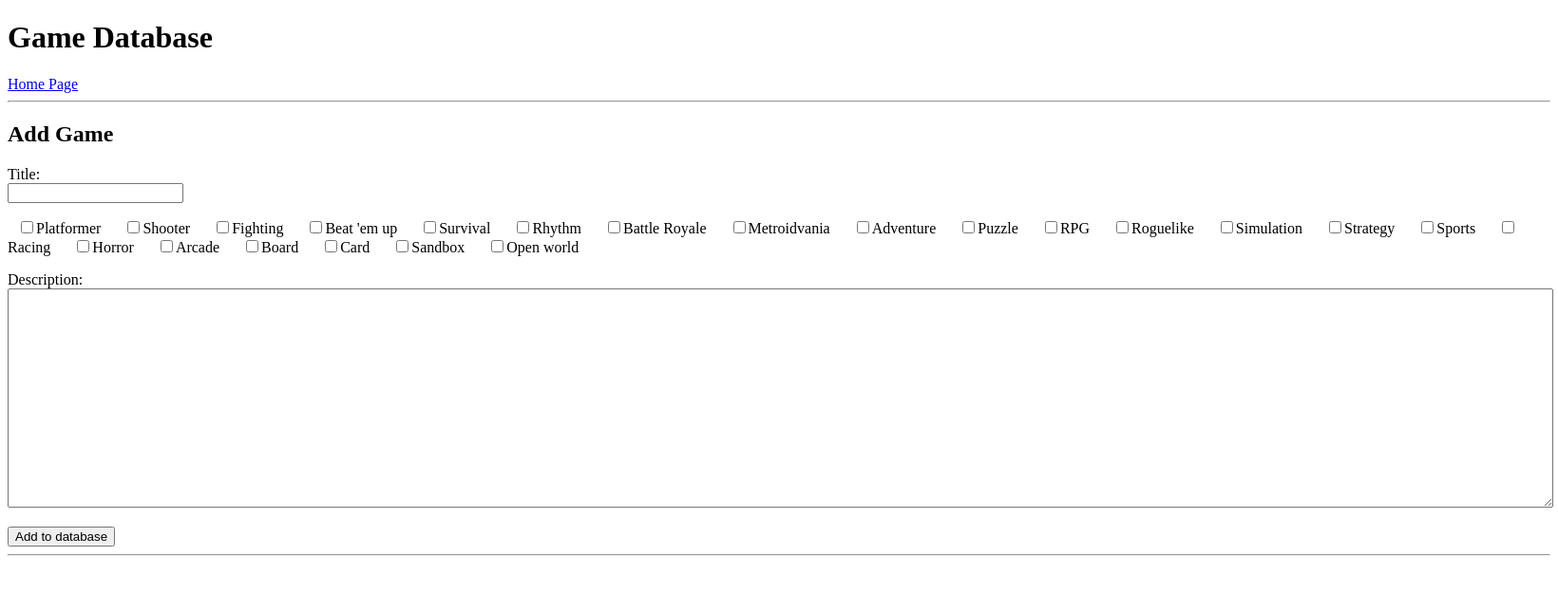
After one commit to LeoLampio/tsoha_games, a Flask app: page /add in a window 1640 px wide. The commit adds this page. Shown: the top 625 px of the page at 95% size. Run offline with Flask 3, Linux system fonts and the light colour scheme.

Commit message:
Added a page for adding games (without db)

```diff
--- /dev/null
+++ b/games.py
@@ -0,0 +1,29 @@
+from db import db
+from sqlalchemy.sql import text
+import users
+
+def get_genres():
+    return [
+        "Platformer",
+        "Shooter",
+        "Fighting",
+        "Beat 'em up",
+        "Survival",
+        "Rhythm",
+        "Battle Royale",
+        "Metroidvania",
+        "Adventure",
+        "Puzzle",
+        "RPG",
+        "Roguelike",
+        "Simulation",
+        "Strategy",
+        "Sports",
+        "Racing",
+        "Horror",
+        "Arcade",
+        "Board",
+        "Card",
+        "Sandbox",
+        "Open world"
+    ]
--- a/routes.py
+++ b/routes.py
@@ -3,10 +3,30 @@ from db import db
 from sqlalchemy.sql import text
 from flask import render_template, request, redirect
 import users
+import games
 
 @app.route("/")
 def index():
     return render_template("index.html")
+
+@app.route("/add",methods=["POST", "GET"])
+def add_game():
+    if (request.method == "GET"):
+        return render_template("addGame.html", message="", genres=games.get_genres(), genres_len=len(games.get_genres()))
+
+    if (request.method == "POST"):
+        title = request.form["title"]
+        description = request.form["description"]
+        genre_ids = request.form.getlist("genres")
+
+        if (len(title) > 50 or len(title) < 1):
+            return render_template("addGame.html", message="Title needs to have 1-50 characters.", genres=games.get_genres(), genres_len=len(games.get_genres()))
+        if (len(description) > 1000):
+            return render_template("addGame.html", message="Description is too long.", genres=games.get_genres(), genres_len=len(games.get_genres()))
+        if (len(genre_ids) < 1):
+            return render_template("addGame.html", message="You need to select atleast one genre.", genres=games.get_genres(), genres_len=len(games.get_genres()))
+
+        return redirect("/")
 
 @app.route("/login",methods=["POST", "GET"])
 def login():
--- /dev/null
+++ b/static/main.css
@@ -0,0 +1,11 @@
+label {
+    /* border:1px solid #ccc; */
+    padding:10px;
+    margin:0 0 10px;
+    /* display:block; */
+}
+
+label:hover {
+    background:#eee;
+    cursor:pointer;
+}
--- /dev/null
+++ b/templates/addGame.html
@@ -0,0 +1,23 @@
+{% extends "layout.html" %}
+{% block title %}Add{% endblock %}
+{% block content %}
+<h2>Add Game</h2>
+
+<form action="/add" method="POST">
+    <p>Title:<br>
+        <input type="text", name="title"></p>
+
+    {% for i in range(genres_len) %}
+        <label><input type="checkbox", name="genres", value={{i}} />{{genres[i]}}</label>
+    {% endfor %}
+
+    <p>Description:<br>
+        <textarea name="description", rows="15", cols="200"></textarea></p>
+    <input type="submit", value="Add to database">
+</form>
+
+{% if message != "" %}
+<p>Error: {{message}}</p>
+{% endif %}
+
+{% endblock %}
--- a/templates/index.html
+++ b/templates/index.html
@@ -5,6 +5,7 @@
 
 {% if session.user_id %}
 <p>Hello {{session.username}}</p>
+<a href="/add">Add Game</a>
 <a href="/logout">Sign Out</a>
 {% else %}
 <a href="/login">Sign In</a>
--- a/templates/layout.html
+++ b/templates/layout.html
@@ -1,4 +1,5 @@
 <!doctype html>
+<link rel="stylesheet" href="static/main.css">
 <title>Game Database - {% block title %}{% endblock %}</title>
 <h1>Game Database</h1>
 <a href="/">Home Page</a>
```
